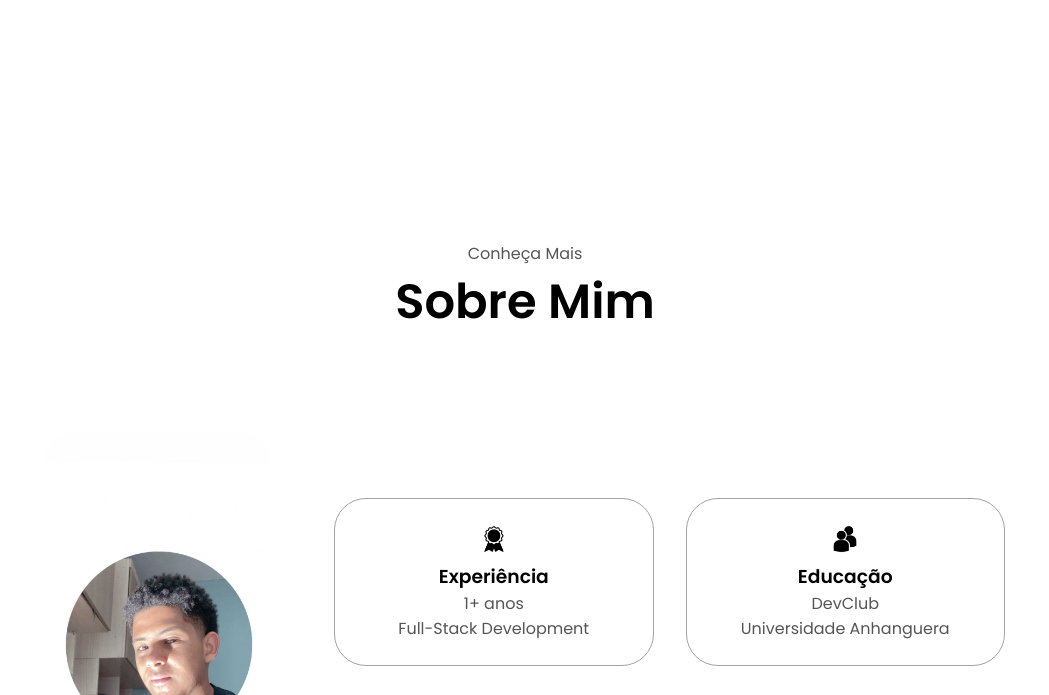
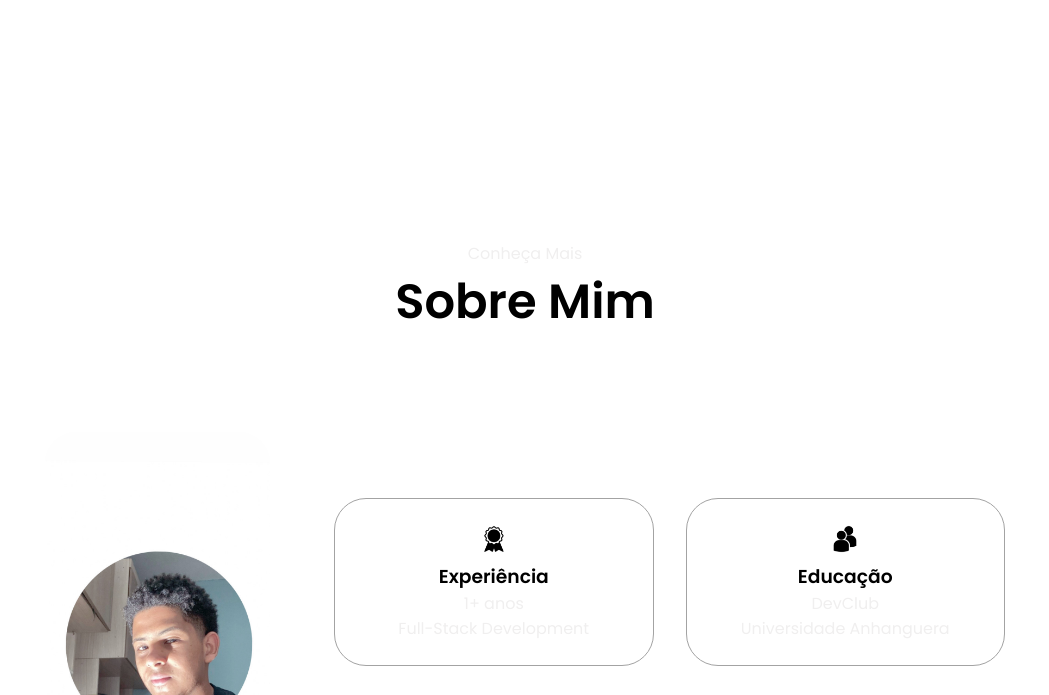
Before and after one commit to barretodev1/portfolio, a plain HTML site: page index.html in a window 1280 px wide. Shown: the part 687-1382 px from the top of the page, without its empty margins (115-1164 px from the left). Drawn offline with nearby package versions, Linux system fonts and the light colour scheme.

Commit message:
commitMyProfile2

```diff
--- a/style.css
+++ b/style.css
@@ -16,7 +16,7 @@
  }
 
  p {
-   color: rgb(85, 85, 85);
+   color: rgb(240, 239, 239);
  }
 
  /* TRANSITION */
```
Also changed, not shown: Assets/restaurante.jpg.
